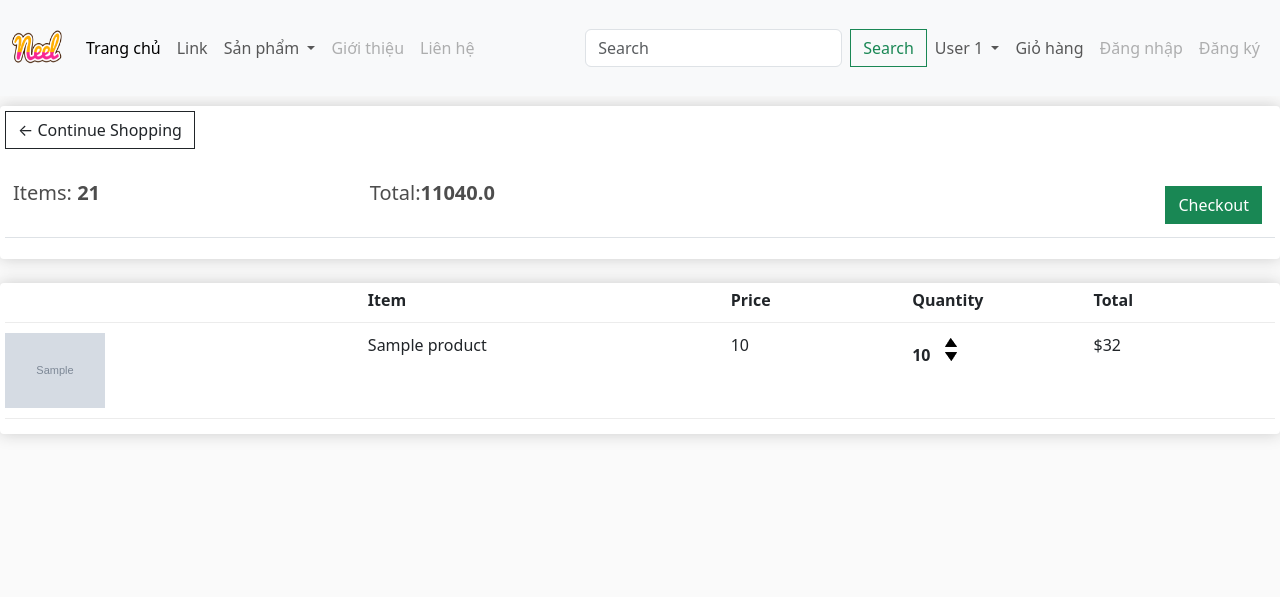
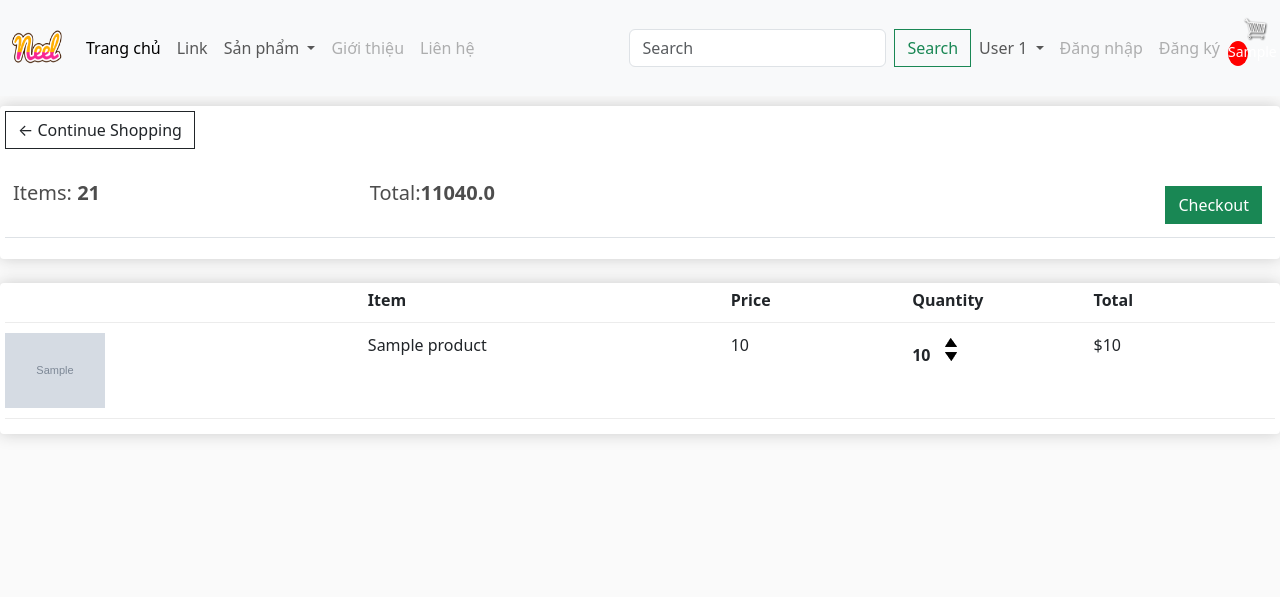
Before and after one commit to DoanAnhThi/webbanhang, a Django app: template app/templates/app/cart.html in a window 1280 px wide. Shown: the top 597 px of the page. Run offline with Django 5.2, Linux system fonts and the light colour scheme; data comes from the database, SQL or seed files in the repository; both versions use the stored data as it was after the commit; tables that the repository leaves empty hold one stand-in row (values such as "Sample post"); the template is opened without the code that fills it: values that come from a table or form of the project are taken from there, most other values are stand-ins (such as "Sample title", 1, 10 or a date in 2020); grey boxes marked "Sample" are stand-in pictures; lists and menus that the app fills with data are empty; some libraries are stand-ins or nearby versions.

Commit message:
Them icon cho gio hang

```diff
--- a/app/static/app/js/cart.js
+++ b/app/static/app/js/cart.js
@@ -29,5 +29,6 @@ function updateUserOrder(productID,action){
     })
     .then((data) =>{
         console.log('data',data)
+        location.reload()
     })
 }
--- a/app/templates/app/base.html
+++ b/app/templates/app/base.html
@@ -93,9 +93,7 @@
                     <li><a class="dropdown-item" href="#">Thoát</a></li>
                   </ul>
                 </li>
-                <li class="nav-item">
-                  <a class="nav-link " href="{%url 'cart'%}">Giỏ hàng </a>
-                </li>
+
                 <li class="nav-item">
                   <a class="nav-link disabled" href="#">Đăng nhập</a>
                 </li>
@@ -103,6 +101,10 @@
                   <a class="nav-link disabled" href="#">Đăng ký</a>
                 </li>
               </ul>
+              <div class='form-inline my-2 my-lg-0'>
+                <a href="{% url 'cart' %}"><img id="cart-icon" src="{% static "images/cart.png" %}"></a>
+                <p id ='cart-total' >{{cartItems}}</p>
+              </div>
             </div>
           </nav>
         <script src="" async defer></script>
--- a/app/templates/app/cart.html
+++ b/app/templates/app/cart.html
@@ -38,12 +38,12 @@
 				<div style="flex:1">
 					<p class="quantity">{{item.quantity}}</p>
 					<div class="quantity">
-						<img class="chg-quantity" src="{% static  'app/images/arrow-up.png' %}">
+						<img data-product = {{item.product.id}} data-action = 'add' class="chg-quantity update-cart" src="{% static  'app/images/arrow-up.png' %}">
 
-						<img class="chg-quantity" src="{% static  'app/images/arrow-down.png' %}">
+						<img data-product = {{item.product.id}} data-action = 'remove' class="chg-quantity update-cart" src="{% static  'app/images/arrow-down.png' %}">
 					</div>
 				</div>
-				<div style="flex:1"><p>$32</p></div>
+				<div style="flex:1"><p>${{item.get_total}}</p></div>
 			</div>
 			{% endfor %}
 		</div>
```
Also changed, not shown: app/views.py (+16 -3 lines), app/static/images/cart.png (added), db.sqlite3.
